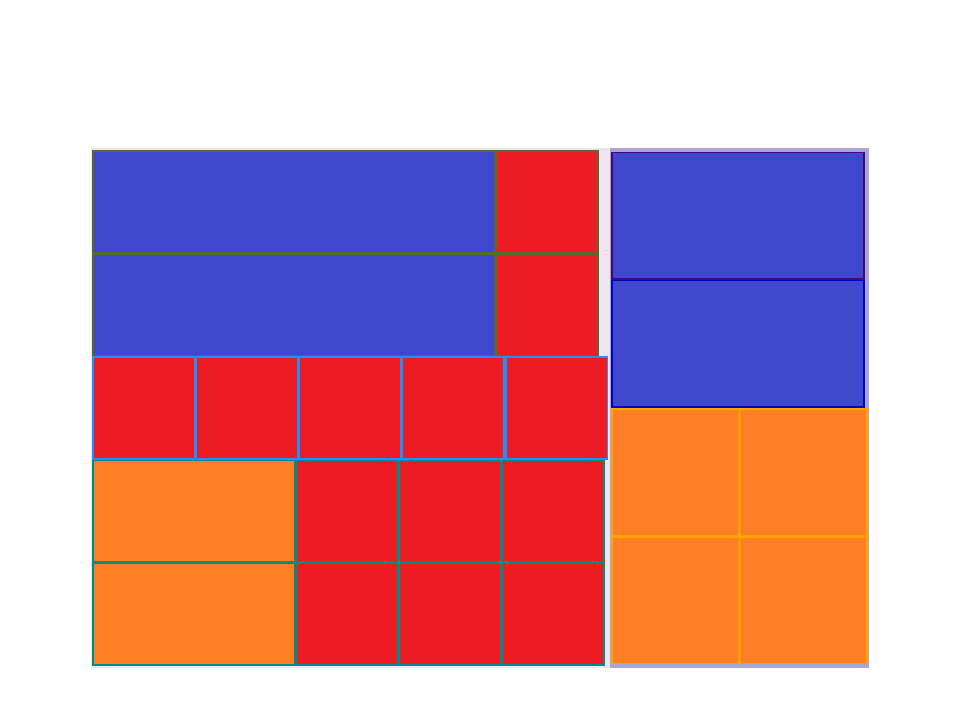
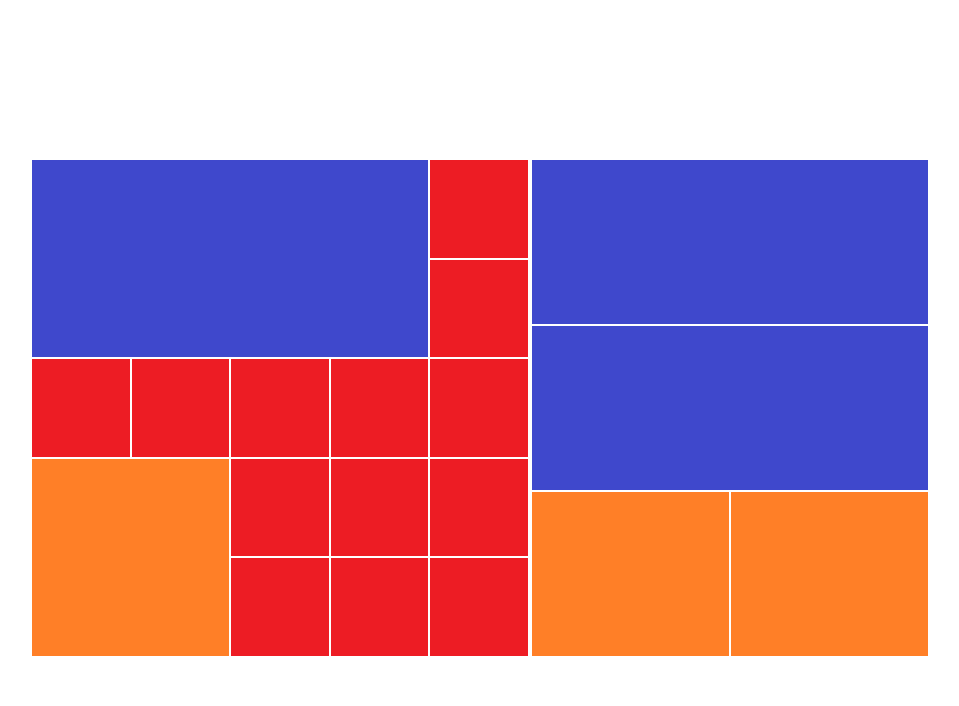
Before and after one commit to techkanna/tables, a plain HTML site: page src/taskOne.html in a window 1280 px wide. Shown: the whole page, without its empty margins (160-1119 px from the left). Drawn offline with Linux system fonts and the light colour scheme.

Commit message:
v1.0.0: completed

```diff
--- a/src/taskOne.html
+++ b/src/taskOne.html
@@ -13,175 +13,55 @@
         min-height: 100vh;
         background-color: #fff;
       }
-
-      table {
-        /* border: 1px solid green; */
-        border-spacing: 0;
-      }
-
-      table tr td.left {
-        background-color: #d8bfd869;
-      }
-
-      table tr td.right {
-        background-color: #00008057;
-      }
-
-      table tr td.left table.left-top {
-        background-color: #556b2f;
-        margin: 0 !important;
-      }
-      table tr td.left table.left-center {
-        background-color: #1e90ff;
-      }
-      table tr td.left table.left-bottom {
-        background-color: #008b8b;
-      }
-
-      tr {
-        /* border: 1px solid red; */
-        /* background-color: red; */
-      }
-
-      td {
-        /* border: 1px solid blue; */
-        padding: 0.1rem;
-      }
-
-      .div {
-        min-height: 100px;
-        min-width: 100px;
-      }
-
-      .right-top {
-        background-color: #4b0082;
-      }
-      .right-center {
-        background-color: #0000cd;
-      }
-      .right-bottom {
-        background-color: #ffa500;
-      }
-
-      .right .div {
-        min-height: 125px;
-        min-width: 125px;
-      }
-      .left-top-first-col {
-        width: 400px;
-        background-color: #3f48cc;
-        /* background-color: #ed1c24; */
-      }
-
-      .right-top-first-col {
-        min-width: 250px;
-        min-height: 125px;
-      }
-
-      .right-top-second-col {
-        min-width: 250px;
-        min-height: 125px;
-      }
-
-      .left-bottom-first-col {
-        width: 200px;
-        /* background-color: #ed1c24; */
-      }
-      .c-red {
-        background-color: #ed1c24;
-      }
-
-      .c-yellow {
-        background-color: #ff7f27;
-      }
-
-      .c-blue {
-        background-color: #3f48cc;
-      }
     </style>
   </head>
   <body>
-    <main>
-      <table cellspacing="10">
+    <main style="display: flex;">
+      <table style="height: 500px;width: 500px;">
         <tr>
-          <!-- table start -->
-          <!-- first col -->
-          <td class="left">
-            <table cellspacing="10" class="left-top">
-              <tr>
-                <td><div class="left-top-first-col div"></div></td>
+          <td colspan="4" rowspan="2" style="background-color: #3F48CC;"></td>
 
-                <td>
-                  <div class="div c-red"></div>
-                </td>
+          <td style="background-color: #ED1C24;"></td>
         </tr>
         <tr>
-                <td><div class="left-top-first-col div"></div></td>
+          <!-- <td colspan="4"></td> -->
 
-                <td>
-                  <div class="div c-red"></div>
-                </td>
+          <td style="background-color: #ED1C24;"></td>
+        </tr>
+        <tr>
+          <td style="background-color: #ED1C24;"></td>
+          <td style="background-color: #ED1C24;"></td>
+          <td style="background-color: #ED1C24;"></td>
+          <td style="background-color: #ED1C24;"></td>
+          <td style="background-color: #ED1C24;"></td>
+        </tr>
+        <tr>
+          <td colspan="2" rowspan="2" style="background-color: #FF7F27;"></td>
+
+          <td style="background-color: #ED1C24;"></td>
+          <td style="background-color: #ED1C24;"></td>
+          <td style="background-color: #ED1C24;"></td>
+        </tr>
+        <tr>
+          <!-- <td colspan="2"></td> -->
+
+          <td style="background-color: #ED1C24;"></td>
+          <td style="background-color: #ED1C24;"></td>
+          <td style="background-color: #ED1C24;"></td>
         </tr>
       </table>
 
-            <table cellspacing="10" class="left-center">
+      <!-- second table -->
+      <table style="height: 500px;width: 400px;">
         <tr>
-                <td><div class="div c-red"></div></td>
-                <td><div class="div c-red"></div></td>
-                <td><div class="div c-red"></div></td>
-                <td><div class="div c-red"></div></td>
-                <td><div class="div c-red"></div></td>
-              </tr>
-            </table>
-
-            <table cellspacing="10" class="left-bottom">
-              <tr>
-                <td><div class="left-bottom-first-col div c-yellow"></div></td>
-
-                <td><div class="div c-red"></div></td>
-                <td><div class="div c-red"></div></td>
-                <td><div class="div c-red"></div></td>
+          <td colspan="2" style="background-color: #3F48CC;"></td>
         </tr>
         <tr>
-                <td><div class="left-bottom-first-col div c-yellow"></div></td>
-
-                <td><div class="div c-red"></div></td>
-                <td><div class="div c-red"></div></td>
-                <td><div class="div c-red"></div></td>
+          <td colspan="2" style="background-color: #3F48CC;"></td>
         </tr>
-            </table>
-          </td>
-
-          <!-- second col -->
-          <td class="right">
-            <table cellspacing="10">
-              <table cellspacing="10" class="right-top">
         <tr>
-                  <td><div class="right-top-first-col  c-blue"></div></td>
-                </tr>
-              </table>
-
-              <table cellspacing="10" class="right-center">
-                <tr>
-                  <td><div class="right-top-second-col  c-blue"></div></td>
-                </tr>
-              </table>
-
-              <table cellspacing="10" class="right-bottom">
-                <tr>
-                  <td><div class="div c-yellow"></div></td>
-                  <td><div class="div c-yellow"></div></td>
-                </tr>
-
-                <tr>
-                  <td><div class="div c-yellow"></div></td>
-                  <td><div class="div c-yellow"></div></td>
-                </tr>
-              </table>
-            </table>
-          </td>
-
-          <!-- table end -->
+          <td style="background-color: #FF7F27;"></td>
+          <td style="background-color: #FF7F27;"></td>
         </tr>
       </table>
     </main>
```
Also changed, not shown: 1 other file. Lines whose indentation alone changed are shown as unchanged.
